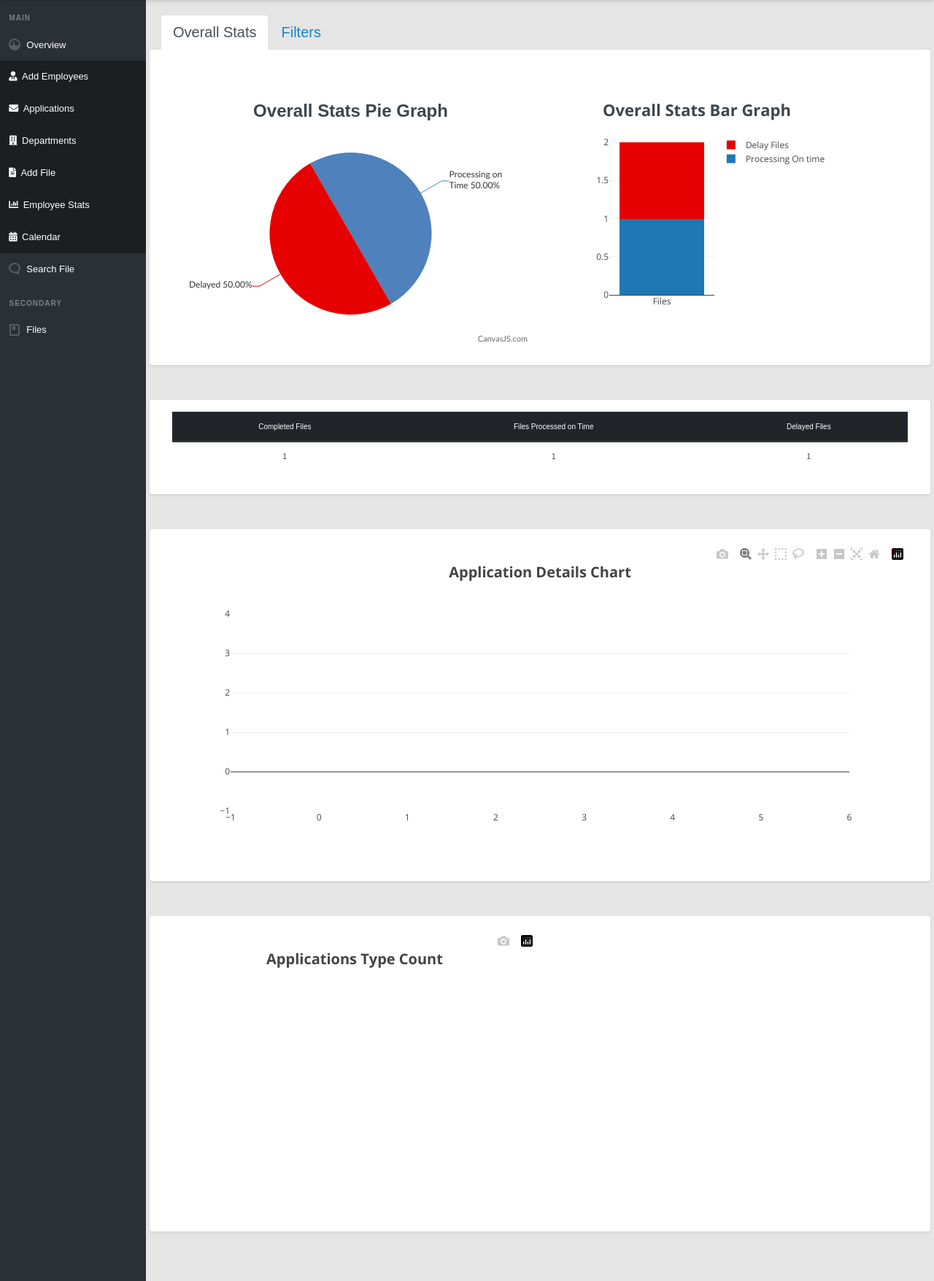
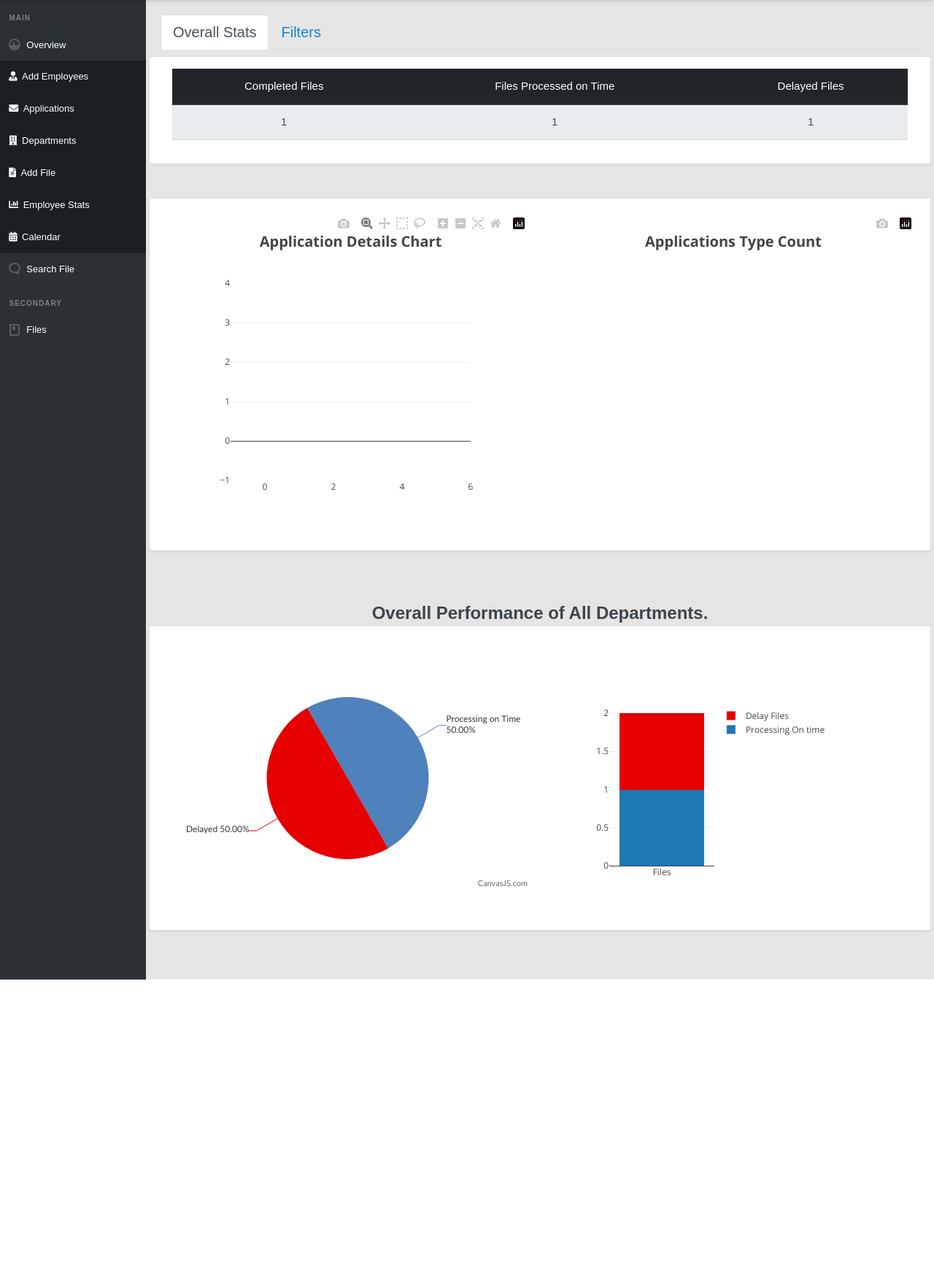
Before and after one commit to tejack3098/Streamlining-Application-System, a Flask app: template HTS-Website/_admin/templates/admin_dash.html in a window 1280 px wide. Shown: the part 55-1810 px from the top of the page at 73% size. After the commit the page ends 1397 px from the top, so only its background shows below. Run offline with Flask 2, Linux system fonts and the light colour scheme; the template is opened without the code that fills it: most values are stand-ins (such as "Sample title", 1, 10 or a date in 2020); a database or web service that is not in the repository returns one stand-in record (values such as "Sample title"); data that the repository does not hold is empty; parts of the project's set-up code (start-up, migrations or seed data) failed here and were passed over; some libraries are stand-ins or nearby versions.

Commit message:
alignment of div tags

```diff
--- a/HTS-Website/_admin/templates/admin_dash.html
+++ b/HTS-Website/_admin/templates/admin_dash.html
@@ -28,7 +28,8 @@
   td,th
   {
     text-align: center;
-    font-size: 10px;
+    font-size: 15px;
+    font-weight: bolder;
 
   }
 
@@ -53,10 +54,10 @@
 
 <ul class="nav nav-tabs" id="myTab" role="tablist">
   <li class="nav-item">
-    <a class="nav-link active" id="home-tab" data-toggle="tab" href="#home" role="tab" aria-controls="home" aria-selected="true" style="text-decoration: none"><span id="over_stats">Overall Stats</span></a>
+    <a class="nav-link active" id="home-tab" data-toggle="tab" href="#home" role="tab" aria-controls="home" aria-selected="true" style="text-decoration: none">Overall Stats</a>
   </li>
   <li class="nav-item">
-    <a class="nav-link" id="profile-tab" data-toggle="tab" href="#profile" role="tab" aria-controls="profile" aria-selected="false" style="text-decoration: none"><span id="filter">Filters</span></a>
+    <a class="nav-link" id="profile-tab" data-toggle="tab" href="#profile" role="tab" aria-controls="profile" aria-selected="false" style="text-decoration: none">Filters</a>
   </li>
   <!--
   <li class="nav-item">
@@ -73,23 +74,11 @@
 
 <!-- overall stats of file -->
   <div class="tab-pane fade show active" id="home" role="tabpanel" aria-labelledby="home-tab">
-      <div class="row justify-content-md-center shadow-sm p-3 mb-5 bg-white rounded font-weight-light" >
 
 
-      <div class="col-sm">
-        <p align='center' style='font-size:24px;font-weight:bold;top:50px;position:relative'>Overall Stats Pie Graph</p>
-        <div id="overall_stats_chart" style="position:relative;height: 300px; width: 100%;top:50px"></div>
-      </div>
 
-      <div class="col-sm" >
-        <!--<p align='center' style='font-size:22px;font-weight:bold;top:50px;position:relative'>Overall Stats Bar Graph</p>-->
-        <script src='https://cdn.plot.ly/plotly-latest.min.js'></script>
-        <div id='myDiv' style="width: 400px;height: 400px"><!-- Plotly chart will be drawn inside this DIV --></div>
-      </div>
 
-      </div>
-
-       <div class="row justify-content-md-center shadow-sm p-3 mb-5 bg-white rounded font-weight-light" >
+    <div class="row justify-content-md-center shadow-sm p-3 mb-5 bg-white rounded font-weight-light" style="margin-top: 10px;">
 
       <div class="col-sm-12">
         <div class ="main">
@@ -97,17 +86,17 @@
           <table class="table" id="worktable">
             <thead class="thead-dark">
            <tr>
-           <th id="comp_files">Completed Files</th>
-           <th id="file_on_time">Files Processed on Time</th>
-           <th id="delay_files">Delayed Files</th>
+           <th>Completed Files</th>
+           <th>Files Processed on Time</th>
+           <th>Delayed Files</th>
          </tr>
         </thead>
 
         <thead class="thead-light">
          <tr>
-           <td class="count2"></td>
-           <td class="count3"></td>
-           <td class="count4"></td>
+           <th class="count2"></th>
+           <th class="count3"></th>
+           <th class="count4"></th>
          </tr>
         </thead>
           </table>
@@ -118,17 +107,41 @@
       </div>
 
 
-<div class="row justify-content-md-center shadow-sm p-3 mb-5 bg-white rounded font-weight-light" >
-    <div class="col-sm-12">
-        <div id="applications_chart" style="position:relative;width:auto"></div>
+    <div class="row justify-content-md-center shadow-sm p-3 mb-5 bg-white rounded font-weight-light" >
+      <div class="col-sm-6">
+          <div id="applications_chart" style="position:relative;width:auto"></div>
+      </div>
+       <div class="col-sm-6 " style="text-align: center">
+          <div id="applications_cnt_pie" style="position:relative;width: auto;"></div>
+      </div>
     </div>
-</div>
 
-<div class="row justify-content-md-center shadow-sm p-3 mb-5 bg-white rounded font-weight-light" >
-    <div class="col-sm-12 " style="text-align: center">
-        <div id="applications_cnt_pie" style="position:relative;width: auto;"></div>
-    </div>
-</div>
+
+
+
+
+
+      <div class="row justify-content-md-center" >
+        <p align='center' style='font-size:24px;font-weight:bold;top:20px;position:relative'>Overall Performance of All Departments.</p>
+      </div>
+      <div class="row justify-content-md-center shadow-sm p-2 mb-5 bg-white rounded font-weight-light" style="margin-top: 20px" >
+
+        <div class="col-sm">
+          <div id="overall_stats_chart" style="position:relative;height: 300px; width: 100%;top:50px"></div>
+        </div>
+
+        <div class="col-sm">
+          <script src='https://cdn.plot.ly/plotly-latest.min.js'></script>
+          <div id='myDiv' style="width: 400px;height: 400px"><!-- Plotly chart will be drawn inside this DIV --></div>
+        </div>
+
+      </div>
+
+
+
+
+
+
 
 
 
@@ -164,9 +177,9 @@
           <table class="table" id="worktable">
             <thead class="thead-dark">
            <tr>
-           <th id="total_files">Total Files</th>
-           <th id="file_on_time2">Files Processed on Time</th>
-           <th id="delay_files2">Delayed Files</th>
+           <th>Total Files</th>
+           <th>Files Processed on Time</th>
+           <th>Delayed Files</th>
          </tr>
         </thead>
 
@@ -772,7 +785,7 @@ var layout = {barmode: 'stack'};
 Plotly.newPlot('myDiv', data, layout);
 
 //document.getElementsByClassName('modebar-container')[0].remove();
-document.getElementsByClassName('modebar-container')[0].innerHTML="<p align='center' style='font-size:22px;font-weight:bold;top:50px;position:relative'>Overall Stats Bar Graph</p>";
+document.getElementsByClassName('modebar-container')[0].innerHTML = '<div style="z-index:-1"></div>';
 
 }
 
@@ -925,28 +938,6 @@ $('#dateRangeDatePickerInputParent').on('click',openModal);
 </script>
 <script src="{{ url_for('static',filename='js/bootstrap.min.js')}}"></script>
 <!-- -->
-
-<script src="{{ url_for('adminapp.static',filename='js/change_language.js')}}"></script>
- <script type="text/javascript">
-      var lang = sessionStorage.getItem("lang");
-      if(lang === "nepali"){
-                change_lang();
-                }
-      function change_lang(){
-          over_stats.innerHTML = language.nep.over_stats;
-          filter.innerHTML = language.nep.filter;
-          comp_files.innerHTML = language.nep.comp_files;
-          delay_files.innerHTML = language.nep.delay_files;
-          delay_files2.innerHTML = language.nep.delay_files;
-          total_files.innerHTML = language.nep.total_files;
-          file_on_time.innerHTML = language.nep.file_on_time;
-          file_on_time2.innerHTML = language.nep.file_on_time;
-
-
-
-      }
- </script>
-
 {% endblock %}
 
 <!--
```
